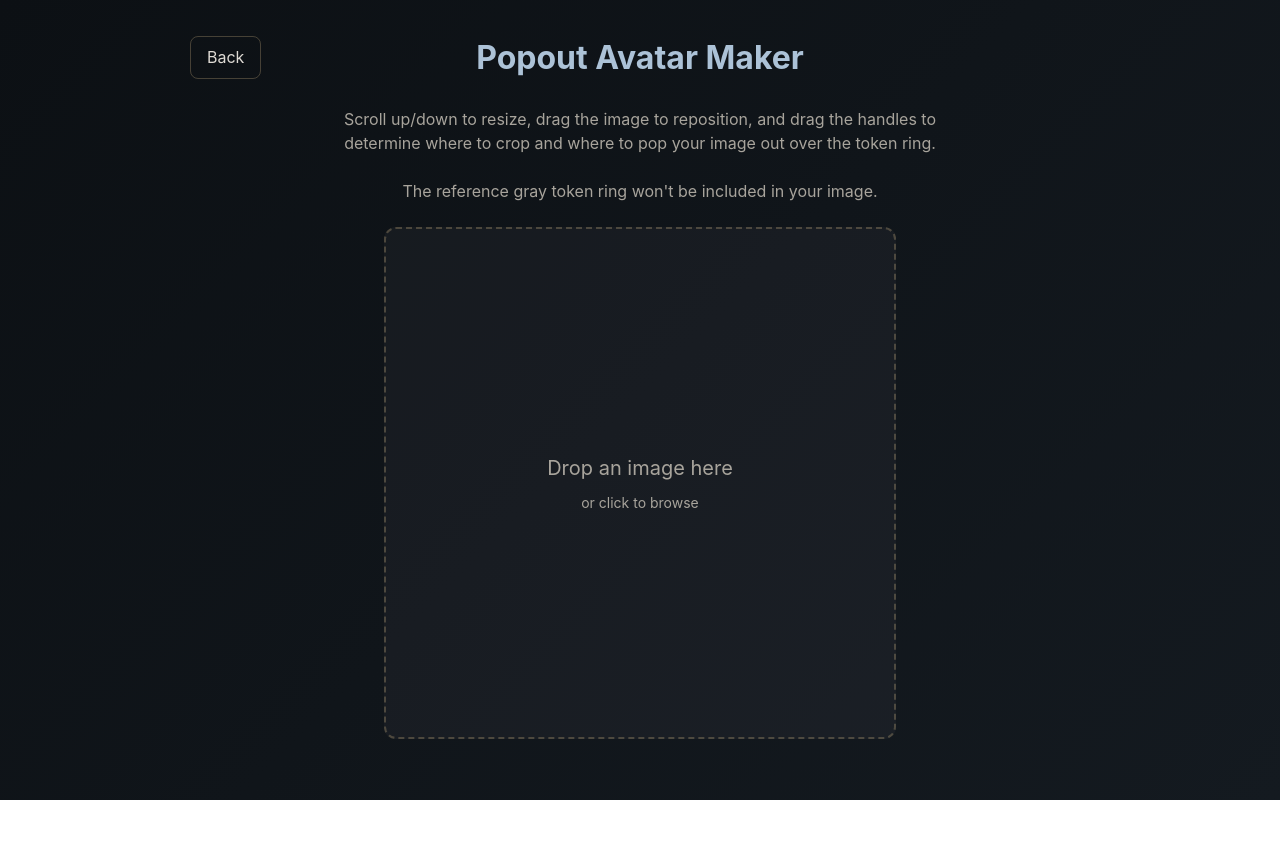
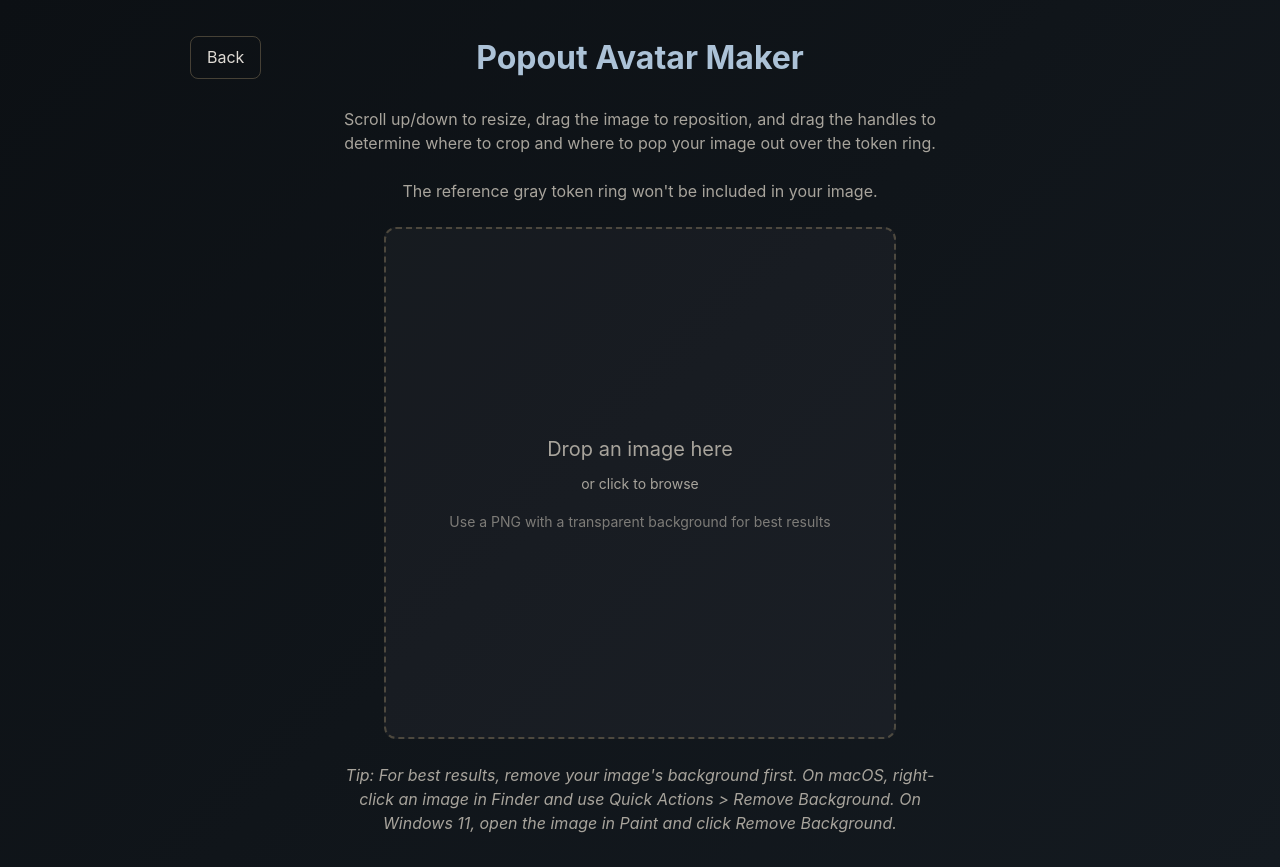
Before and after one commit to friendlylambda/steeltools, a React (Vite) app: page /popout-avatar-maker in a window 1280 px wide. Before the commit the page ends 800 px from the top, so only its background shows below. Built offline with nearby package versions, Linux system fonts and the light colour scheme.

Commit message:
Add tip to use a transparent bg png to the popout avatar maker

```diff
--- a/src/portraitmaker/components/ImageUploader.tsx
+++ b/src/portraitmaker/components/ImageUploader.tsx
@@ -70,8 +70,11 @@ export const ImageUploader = ({ onFileSelected }: ImageUploaderProps): React.Rea
       <div css={{ fontSize: typography.fontSize.large, color: colors.textDim, marginBottom: spacing.small }}>
         Drop an image here
       </div>
-      <div css={{ fontSize: typography.fontSize.small, color: colors.textDim }}>
+      <div css={{ fontSize: typography.fontSize.small, color: colors.textDim, marginBottom: spacing.medium }}>
         or click to browse
+      </div>
+      <div css={{ fontSize: typography.fontSize.small, color: colors.textDim, opacity: 0.7, textAlign: 'center', padding: `0 ${spacing.large}` }}>
+        Use a PNG with a transparent background for best results
       </div>
       <input
         ref={inputRef}
--- a/src/portraitmaker/components/PortraitMaker.tsx
+++ b/src/portraitmaker/components/PortraitMaker.tsx
@@ -117,7 +117,12 @@ export const PortraitMaker = (): React.ReactElement => {
           </div>
         </>
       ) : (
-        <ImageUploader onFileSelected={handleFileSelected} />
+        <>
+          <ImageUploader onFileSelected={handleFileSelected} />
+          <p css={{ color: colors.textDim, margin: 0, textAlign: 'center', lineHeight: 1.5, maxWidth: 600, fontStyle: 'italic' }}>
+            Tip: For best results, remove your image's background first. On macOS, right-click an image in Finder and use Quick Actions &gt; Remove Background. On Windows 11, open the image in Paint and click Remove Background.
+          </p>
+        </>
       )}
     </div>
   )
```
